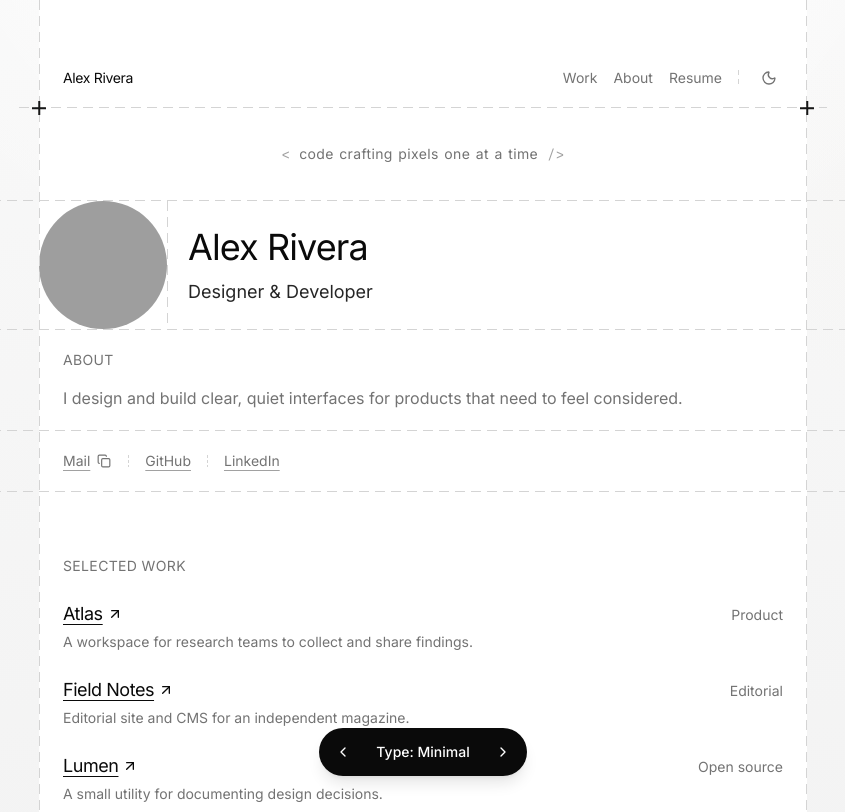
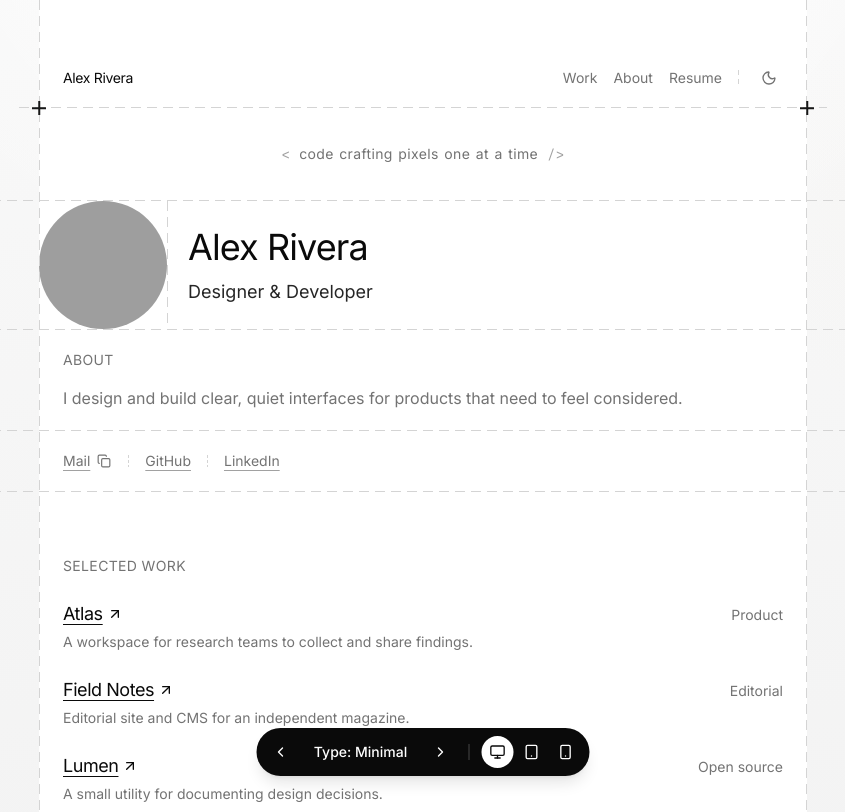
Before and after one commit to yashanand167/folio-os, a Next.js app: page /templates in a window 1280 px wide. Shown: the top 812 px of the page, without its empty margins (217-1062 px from the left). Built offline with nearby package versions, Linux system fonts and the light colour scheme; grey boxes are pictures that could not be loaded.

Commit message:
feat: provide all three screen view in a glance using hooks for better UX

```diff
--- a/app/templates/page.tsx
+++ b/app/templates/page.tsx
@@ -3,24 +3,47 @@
 import { useState } from "react";
 
 import FloatingBar from "@/components/customs/floating-bar";
-import InteractivePage from "@/components/templates/interactive/pages/home";
-import MinimalPage from "@/components/templates/minimal/pages/home";
-
-const templates = [
-  { id: "minimal", label: "Minimal", Page: MinimalPage },
-  { id: "interactive", label: "Interactive", Page: InteractivePage },
-] as const;
+import { templates } from "@/components/templates/registry";
+import { previewFrameWidth, useScreenView } from "@/hooks/use-screen-view";
+import { cn } from "@/lib/utils";
 
 export default function Templates() {
   const [index, setIndex] = useState(0);
+  const { view, setView, screenView } = useScreenView();
   const current = templates[index];
   const Page = current.Page;
+  const frameWidth = previewFrameWidth(view, screenView);
 
   return (
-    <div className="relative min-h-screen">
-      <Page key={current.id} />
+    <div
+      className={cn(
+        "relative min-h-screen",
+        frameWidth &&
+          "flex justify-center bg-neutral-200 py-8 dark:bg-neutral-900",
+      )}
+    >
+      {frameWidth ? (
+        <div
+          className="h-dvh max-w-full overflow-hidden border border-black/15 bg-white dark:border-white/15 dark:bg-black"
+          style={{ width: frameWidth }}
+        >
+          <iframe
+            key={`${current.id}-${view}`}
+            title={`${current.label} ${view} preview`}
+            src={`/templates/preview/${current.id}`}
+            width={frameWidth}
+            height={844}
+            className="h-full w-full border-0"
+          />
+        </div>
+      ) : (
+        <Page key={current.id} />
+      )}
       <FloatingBar
         label={current.label}
+        view={view}
+        screenView={screenView}
+        onViewChange={setView}
         onPrev={() =>
           setIndex((value) => (value - 1 + templates.length) % templates.length)
         }
--- /dev/null
+++ b/app/templates/preview/[id]/page.tsx
@@ -0,0 +1,19 @@
+import { notFound } from "next/navigation";
+
+import { getTemplate } from "@/components/templates/registry";
+
+export default async function TemplatePreviewPage({
+  params,
+}: {
+  params: Promise<{ id: string }>;
+}) {
+  const { id } = await params;
+  const template = getTemplate(id);
+
+  if (!template) {
+    notFound();
+  }
+
+  const Page = template.Page;
+  return <Page />;
+}
--- a/components/customs/floating-bar.tsx
+++ b/components/customs/floating-bar.tsx
@@ -1,15 +1,30 @@
 "use client";
 
-import { ChevronLeft, ChevronRight } from "lucide-react";
+import { ChevronLeft, ChevronRight, Monitor, Smartphone, Tablet } from "lucide-react";
+
+import type { ScreenView } from "@/hooks/use-screen-view";
+import { cn } from "@/lib/utils";
+
+const views = [
+  { id: "web" as const, label: "Web", Icon: Monitor },
+  { id: "tablet" as const, label: "Tablet", Icon: Tablet },
+  { id: "mobile" as const, label: "Mobile", Icon: Smartphone },
+];
 
 export default function FloatingBar({
   label,
   onPrev,
   onNext,
+  view,
+  screenView,
+  onViewChange,
 }: {
   label: string;
   onPrev: () => void;
   onNext: () => void;
+  view: ScreenView;
+  screenView: ScreenView;
+  onViewChange: (view: ScreenView) => void;
 }) {
   return (
     <div className="fixed bottom-6 left-1/2 z-50 flex w-fit -translate-x-1/2 items-center gap-2 rounded-full bg-neutral-950 px-2 py-2 text-white shadow-lg dark:bg-white dark:text-neutral-950">
@@ -30,6 +45,31 @@ export default function FloatingBar({
       >
         <ChevronRight className="size-4" />
       </button>
+      <span className="mx-1 h-4 w-px bg-white/25 dark:bg-black/20" />
+      <div className="flex items-center gap-0.5">
+        {views.map(({ id, label: viewLabel, Icon }) => (
+          <button
+            key={id}
+            type="button"
+            aria-label={`${viewLabel} view`}
+            aria-pressed={view === id}
+            title={
+              screenView === id
+                ? `${viewLabel} view · matches this screen`
+                : `${viewLabel} view`
+            }
+            className={cn(
+              "inline-flex size-8 items-center justify-center rounded-full",
+              view === id
+                ? "bg-white text-neutral-950 dark:bg-neutral-950 dark:text-white"
+                : "hover:bg-white/10 dark:hover:bg-black/10",
+            )}
+            onClick={() => onViewChange(id)}
+          >
+            <Icon className="size-4" />
+          </button>
+        ))}
+      </div>
     </div>
   );
 }
--- a/components/customs/hero-section.tsx
+++ b/components/customs/hero-section.tsx
@@ -1,23 +1,32 @@
 import Link from "next/link";
 
 import { AuthDialog } from "@/components/customs/auth-dialog";
+import BlueFlame from "@/components/customs/svgs/blue-flames";
 import { CornerStrokes } from "@/components/corner-strokes";
 
 export default function HeroSection() {
   return (
-    <section className="flex flex-col items-center px-6 pt-32 pb-24 text-center sm:pt-40">
+    <section className="relative flex flex-col items-center overflow-hidden px-6 pt-32 pb-24 text-center sm:pt-40">
+      <div className="pointer-events-none absolute left-1/2 top-12 z-0 -translate-x-1/2">
+        <BlueFlame />
+      </div>
+
+      <div className="relative z-10 flex flex-col items-center">
         <h1 className="max-w-xl text-3xl leading-tight tracking-tight text-black sm:text-5xl dark:text-white">
           Build your portfolio
           <br />
           without the setup.
         </h1>
+
         <p className="mt-4 text-sm text-neutral-500 sm:text-base dark:text-neutral-400">
           Your work deserves more than a PDF.
         </p>
+
         <div className="mt-8 flex items-center gap-3">
           <AuthDialog triggerClassName="bg-black px-4 py-2.5 text-sm text-white sm:text-base dark:bg-white dark:text-black">
             Get started →
           </AuthDialog>
+
           <Link
             href="/templates"
             className="relative bg-neutral-100/50 px-4 py-2.5 text-sm text-black sm:text-base dark:bg-neutral-800/50 dark:text-white"
@@ -26,6 +35,7 @@ export default function HeroSection() {
             View templates
           </Link>
         </div>
+      </div>
     </section>
   );
 }
--- /dev/null
+++ b/components/customs/svgs/blue-flames.tsx
@@ -0,0 +1,36 @@
+"use client"
+
+import { motion } from 'motion/react'
+
+export default function BlueFlame() {
+    return (
+        <div className="relative">
+            <motion.div
+                className="absolute h-40 w-40 rounded-full bg-yellow-400/80 blur-3xl"
+                animate={{
+                    x: [0, 30, -20, 0],
+                    y: [0, -20, 25, 0],
+                    scale: [1, 1.15, 0.9, 1],
+                }}
+                transition={{
+                    duration: 6,
+                    repeat: Infinity,
+                    ease: "easeInOut",
+                }}
+            />
+
+            <motion.div
+                className="absolute h-24 w-24 rounded-full bg-orange-500/70 blur-2xl"
+                animate={{
+                    x: [0, -20, 25, 0],
+                    y: [0, 25, -15, 0],
+                }}
+                transition={{
+                    duration: 4,
+                    repeat: Infinity,
+                    ease: "easeInOut",
+                }}
+            />
+        </div>
+    )
+}
--- /dev/null
+++ b/components/templates/registry.ts
@@ -0,0 +1,13 @@
+import InteractivePage from "@/components/templates/interactive/pages/home";
+import MinimalPage from "@/components/templates/minimal/pages/home";
+
+export const templates = [
+  { id: "minimal", label: "Minimal", Page: MinimalPage },
+  { id: "interactive", label: "Interactive", Page: InteractivePage },
+] as const;
+
+export type TemplateId = (typeof templates)[number]["id"];
+
+export function getTemplate(id: string) {
+  return templates.find((template) => template.id === id);
+}
--- /dev/null
+++ b/hooks/use-screen-view.ts
@@ -0,0 +1,52 @@
+"use client";
+
+import { useEffect, useState } from "react";
+
+export const screenViews = ["mobile", "tablet", "web"] as const;
+
+export type ScreenView = (typeof screenViews)[number];
+
+function viewFromMedia(): ScreenView {
+  if (window.matchMedia("(max-width: 767px)").matches) return "mobile";
+  if (window.matchMedia("(max-width: 1023px)").matches) return "tablet";
+  return "web";
+}
+
+export function useScreenView() {
+  const [screenView, setScreenView] = useState<ScreenView>("web");
+  const [view, setView] = useState<ScreenView>("web");
+
+  useEffect(() => {
+    const mobile = window.matchMedia("(max-width: 767px)");
+    const tablet = window.matchMedia("(min-width: 768px) and (max-width: 1023px)");
+
+    const sync = () => {
+      setScreenView(viewFromMedia());
+    };
+
+    sync();
+    mobile.addEventListener("change", sync);
+    tablet.addEventListener("change", sync);
+
+    return () => {
+      mobile.removeEventListener("change", sync);
+      tablet.removeEventListener("change", sync);
+    };
+  }, []);
+
+  useEffect(() => {
+    setView(screenView);
+  }, [screenView]);
+
+  return { view, setView, screenView };
+}
+
+export function previewFrameWidth(
+  view: ScreenView,
+  screenView: ScreenView,
+): number | null {
+  if (view === "web" || screenView === "mobile") return null;
+  if (view === "tablet" && screenView === "web") return 768;
+  if (view === "mobile") return 390;
+  return null;
+}
```
Lines whose indentation alone changed are shown as unchanged.
